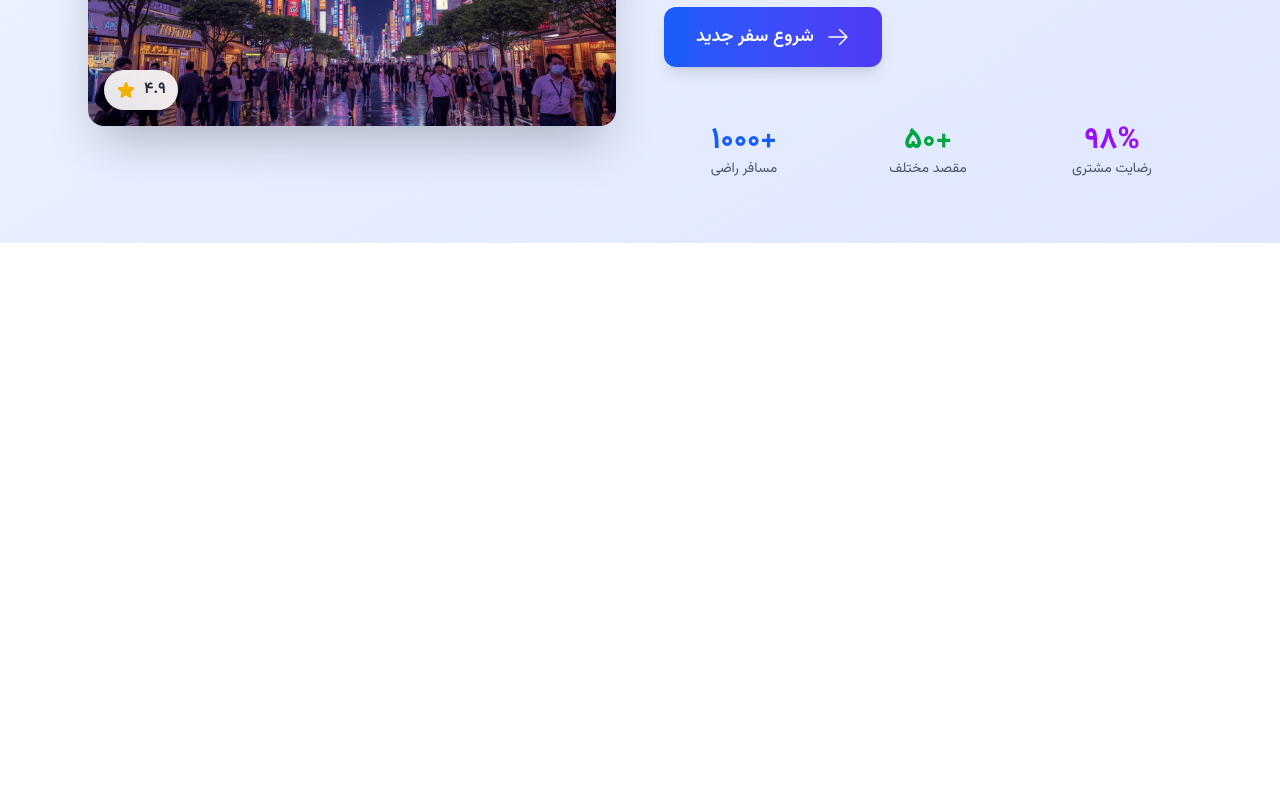
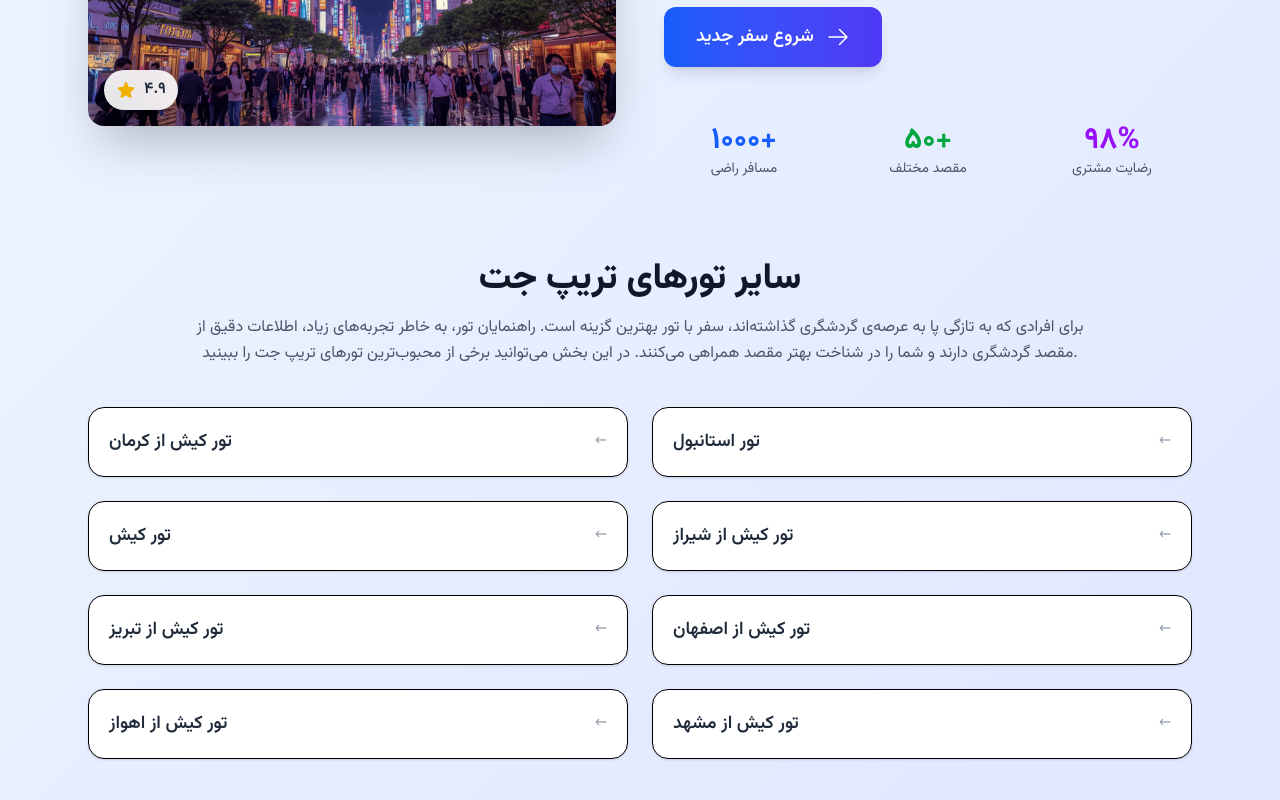
Before and after one commit to unkmitm/Tour, a React (Vite) app in the folder front/: page / in a window 1280 px wide. Shown: the part 1696-2496 px from the top of the page. Before the commit the page ends 1939 px from the top, so only its background shows below. Built offline with nearby package versions, Linux system fonts and the light colour scheme.

Commit message:
more tours

```diff
--- a/front/src/LifeSection.jsx
+++ b/front/src/LifeSection.jsx
@@ -1,4 +1,5 @@
 import { useState } from "react";
+import { Link } from "react-router-dom";
 import {
   HeartIcon,
   StarIcon,
@@ -7,6 +8,16 @@ import {
 
 function LifeSection() {
   const [isLiked, setIsLiked] = useState(false);
+  const otherTours = [
+    { title: "تور کیش از کرمان", to: "/internal/beach" },
+    { title: "تور استانبول", to: "/external/turkey" },
+    { title: "تور کیش", to: "/internal/beach" },
+    { title: "تور کیش از شیراز", to: "/internal/beach" },
+    { title: "تور کیش از تبریز", to: "/internal/beach" },
+    { title: "تور کیش از اصفهان", to: "/internal/beach" },
+    { title: "تور کیش از اهواز", to: "/internal/beach" },
+    { title: "تور کیش از مشهد", to: "/internal/beach" },
+  ];
 
   return (
     <div className="w-full bg-gradient-to-br from-blue-50 to-indigo-100 py-16 font-persian">
@@ -17,7 +28,7 @@ function LifeSection() {
             زندگی را تجربه کنید
           </h2>
           <p className="text-xl text-gray-600 max-w-3xl mx-auto leading-relaxed">
-            با تریپ چت، لحظات خاطره‌انگیز را در کنار عزیزانتان رقم بزنید و
+            با تریپ جت، لحظات خاطره‌انگیز را در کنار عزیزانتان رقم بزنید و
             تجربه‌های جدیدی را کشف کنید
           </p>
         </div>
@@ -65,7 +76,7 @@ function LifeSection() {
                 سفر به معنای واقعی
               </h3>
               <p className="text-lg text-gray-600 leading-relaxed">
-                هر سفر داستان جدیدی است که باید روایت شود. با تریپ چت، شما نه
+                هر سفر داستان جدیدی است که باید روایت شود. با تریپ جت، شما نه
                 تنها مقصد را می‌بینید، بلکه فرهنگ، مردم و روح آن سرزمین را نیز
                 تجربه می‌کنید.
               </p>
@@ -122,6 +133,38 @@ function LifeSection() {
             </div>
           </div>
         </div>
+
+        {/* Other Tours - TripJet */}
+        <div className="mt-20 rtl">
+          <h3 className="text-4xl font-extrabold text-gray-900 text-center mb-4">
+            سایر تورهای تریپ جت
+          </h3>
+          <p className="text-gray-600 text-center max-w-4xl mx-auto mb-10 leading-relaxed">
+            برای افرادی که به تازگی پا به عرصه‌ی گردشگری گذاشته‌اند، سفر با تور
+            بهترین گزینه است. راهنمایان تور، به خاطر تجربه‌های زیاد، اطلاعات
+            دقیق از مقصد گردشگری دارند و شما را در شناخت بهتر مقصد همراهی
+            می‌کنند. در این بخش می‌توانید برخی از محبوب‌ترین تورهای تریپ جت را
+            ببینید.
+          </p>
+
+          <div className="grid grid-cols-1 md:grid-cols-2 gap-6">
+            {otherTours.map(({ title, to }, index) => (
+              <Link
+                to={{
+                  pathname: to,
+                  search: "?ref=homepage",
+                }}
+                key={index}
+                className="flex items-center justify-between bg-white border rounded-2xl p-5 shadow-sm hover:shadow-md transition-all"
+              >
+                <span className="text-lg font-semibold text-gray-800">
+                  {title}
+                </span>
+                <span className="text-gray-400">←</span>
+              </Link>
+            ))}
+          </div>
+        </div>
       </div>
     </div>
   );
```
